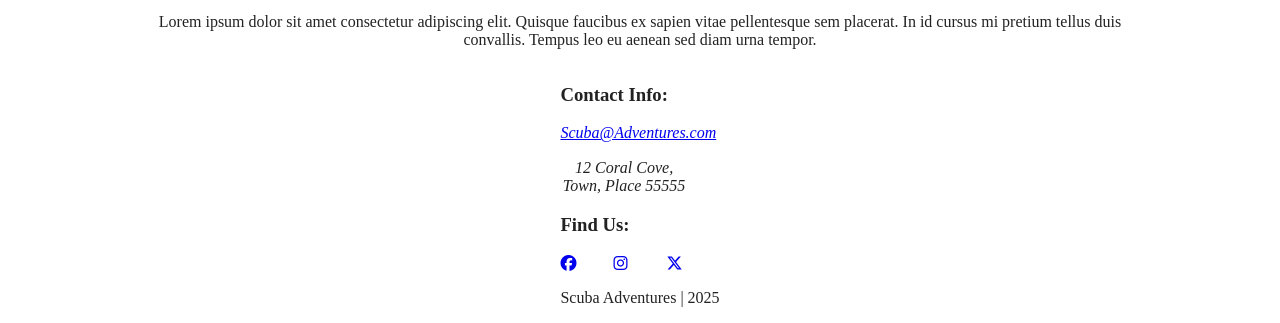
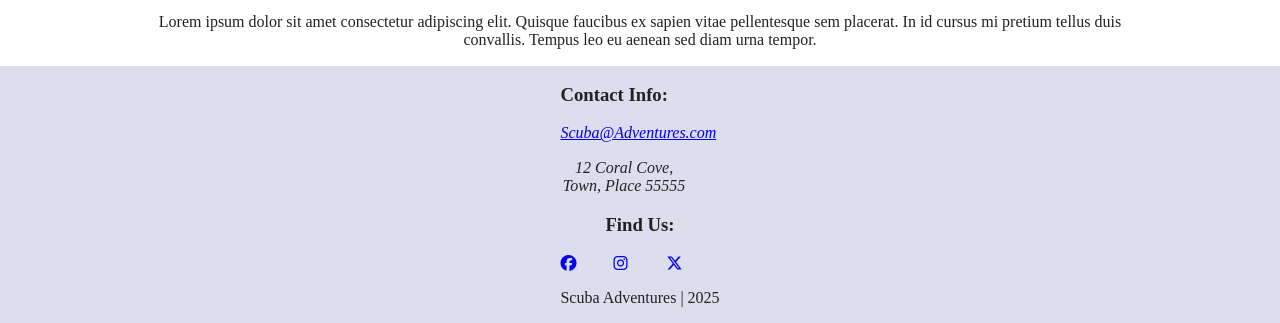
Before and after one commit to saxby-b/scuba-adventures, a website built with Parcel: page index.html in a window 1280 px wide. Shown: the part 3345-3668 px from the top of the page. Built offline with nearby package versions, Linux system fonts and the light colour scheme; files whose address does not match are found by name.

Commit message:
Added styles to footer

```diff
--- a/css/main.css
+++ b/css/main.css
@@ -226,9 +226,20 @@ aside {
 
 
 /*Footer Section */
+footer {
+  display: flex;
+  justify-content: center;
+  align-items: center;
+  width: 100%;
+  background-color: #dddeed;
+}
+
+.social h3 {
+  text-align: center;
+}
 .social ul {
   display: flex;
-  justify-content: center;
+  justify-content: space-around;
   align-items: center;
   padding-left: 0;
   margin: 0;
```
